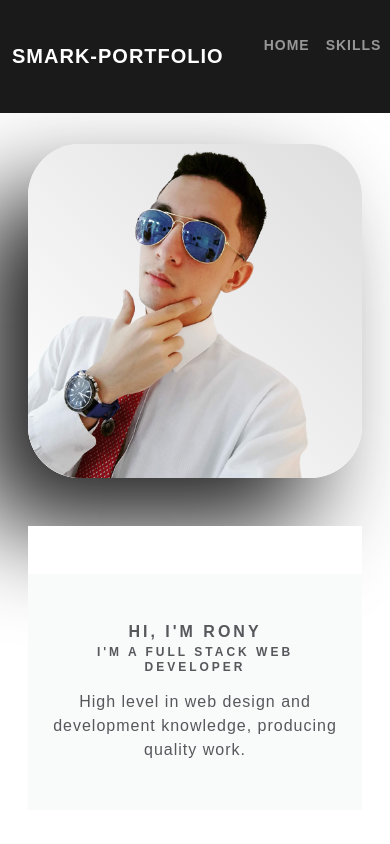
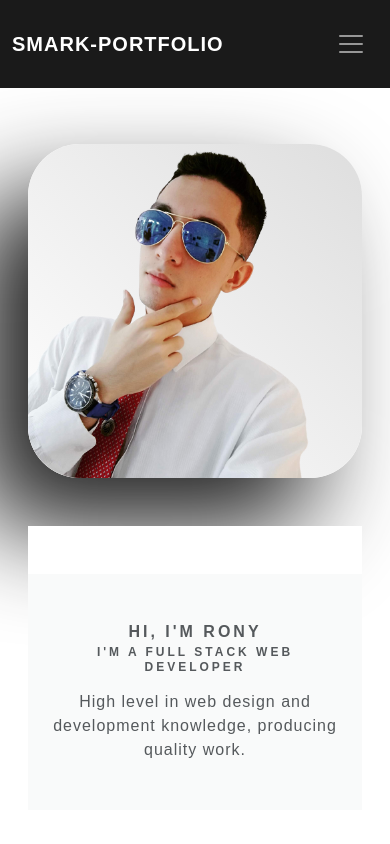
Before and after one commit to rony171998/myportafolio-app, a React (Create React App) app: page / in a window 390 px wide. Shown: the top 844 px of the page. Built offline with nearby package versions, Linux system fonts and the light colour scheme.

Commit message:
navbar responsive

```diff
--- a/src/components/Navbar.jsx
+++ b/src/components/Navbar.jsx
@@ -5,7 +5,7 @@ import { Container, Navbar, Nav, NavDropdown} from "react-bootstrap";
 const NavBar = () => {
 
     return (
-        <Navbar className="navbar navbar-expand-lg navbar-dark bg-primary mb-3" fixed="top" id="navbar">
+        <Navbar className=" navbar-dark bg-primary mb-3" fixed="top" expand="lg" id="navbar">
 
         <Container>
 
```
Also changed, not shown: public/manifest.json (deleted), public/robots.txt (deleted), 1 other file (tests, documents, lock files or other folders).
